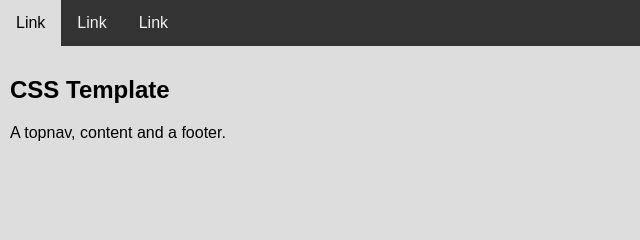
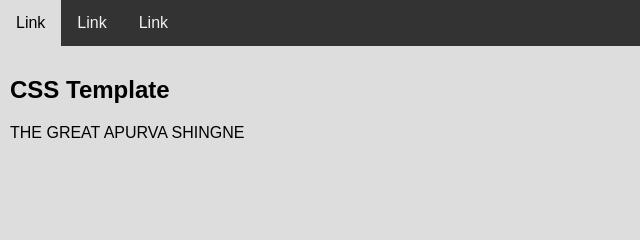
Before and after one commit to apurvshingneee/webserver, a plain HTML site: page index.html in a window 1280 px wide. Shown: the top 240 px of the page, 0-640 px from the left. Drawn offline with Linux system fonts and the light colour scheme.

Commit message:
Update index.html

```diff
--- a/index.html
+++ b/index.html
@@ -61,7 +61,7 @@ body {
 
 <div class="content">
   <h2>CSS Template</h2>
-  <p>A topnav, content and a footer.</p>
+  <p>THE GREAT APURVA SHINGNE</p>
 </div>
 
 <div class="footer">
```
